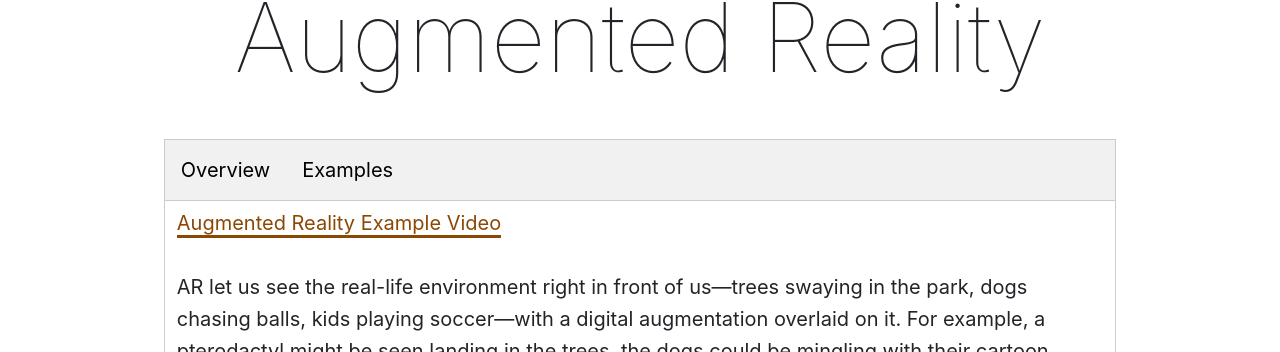
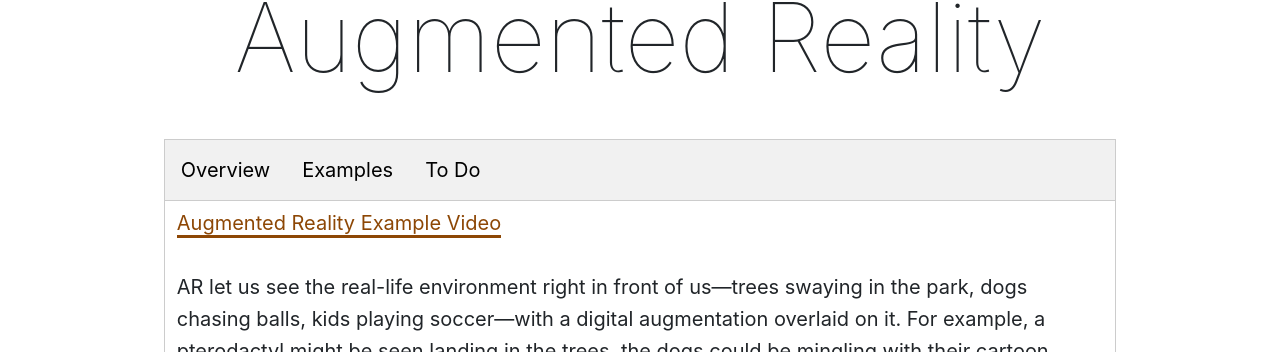
Before and after one commit to Montana-Media-Arts/391_ARVR-Fall2020, a Jekyll site: the page built from modules/week-2/_posts/2017-01-04-examples-of-ar.md, in a window 1280 px wide. Shown: the part 548-900 px from the top of the page. Built offline with Jekyll 4.4.1, drawn with Linux system fonts in a browser that asks for light colours; nearby versions of some CDN libraries.

Commit message:
Update 2017-01-04-examples-of-ar.md

```diff
--- a/modules/week-2/_posts/2017-01-04-examples-of-ar.md
+++ b/modules/week-2/_posts/2017-01-04-examples-of-ar.md
@@ -8,6 +8,7 @@
 <div class="tab">
   <button class="tablinks" onclick="openTab(event, 'Overview')">Overview</button>
   <button class="tablinks" onclick="openTab(event, 'Examples')">Examples</button>
+  <button class="tablinks" onclick="openTab(event, 'ToDo')">To Do</button>
 </div>
 
 <div id="Overview" class="tabcontent" style="display:block">
@@ -51,3 +52,10 @@
 <li><a href="https://www.ingress.com/game/" target="_new">Ingress Prime</a></li>
 </ol>
 </div>
+<div id="ToDo" class="tabcontent">
+    <ol>
+    <li>Spend 2 minutes thinking about other AR Examples</li>
+    <li>Spend 5 minutes talking with a classmate about your Example and it's significance</li>
+    <li>Share your examples with the class</li>
+    </ol>
+</div>
```
